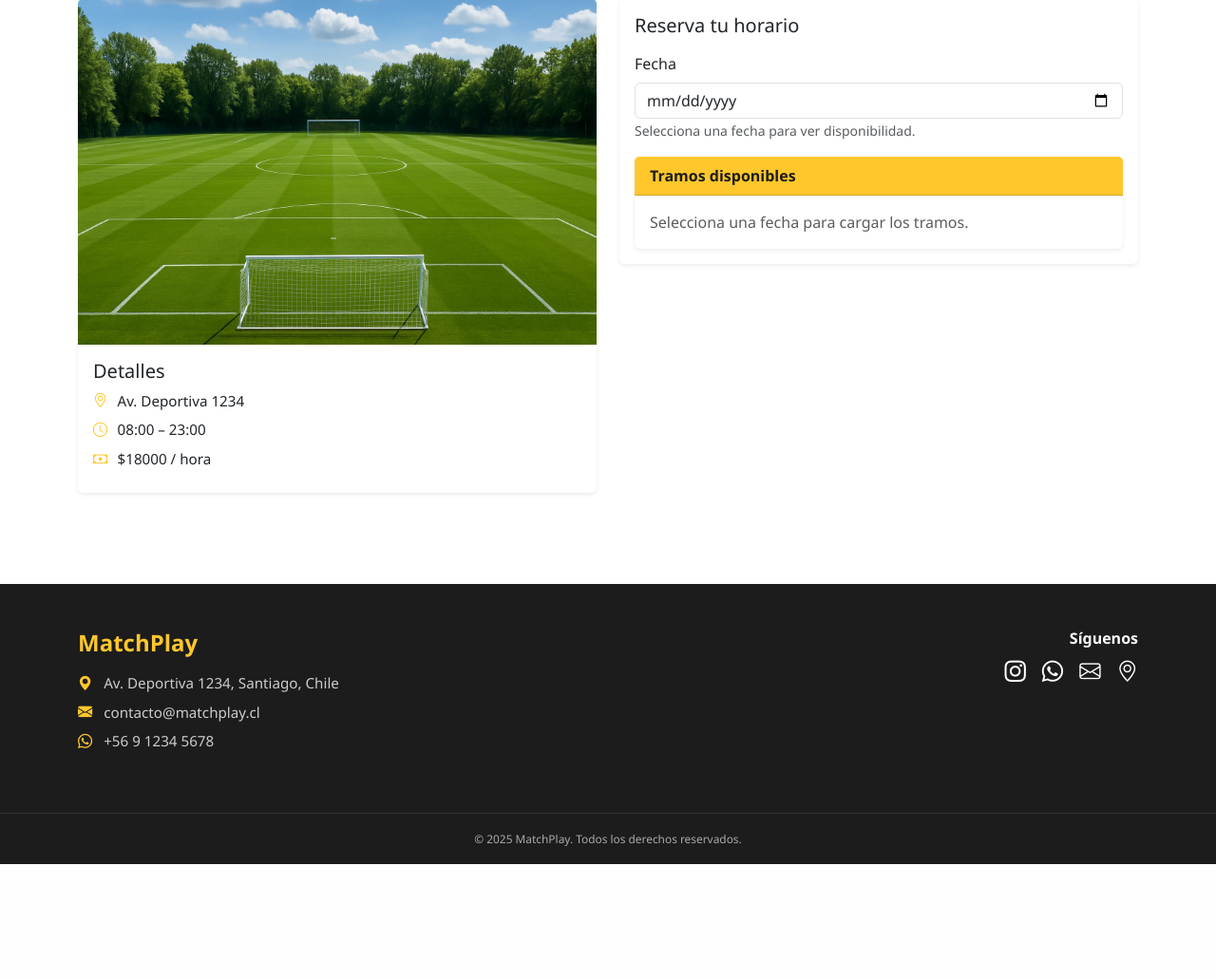
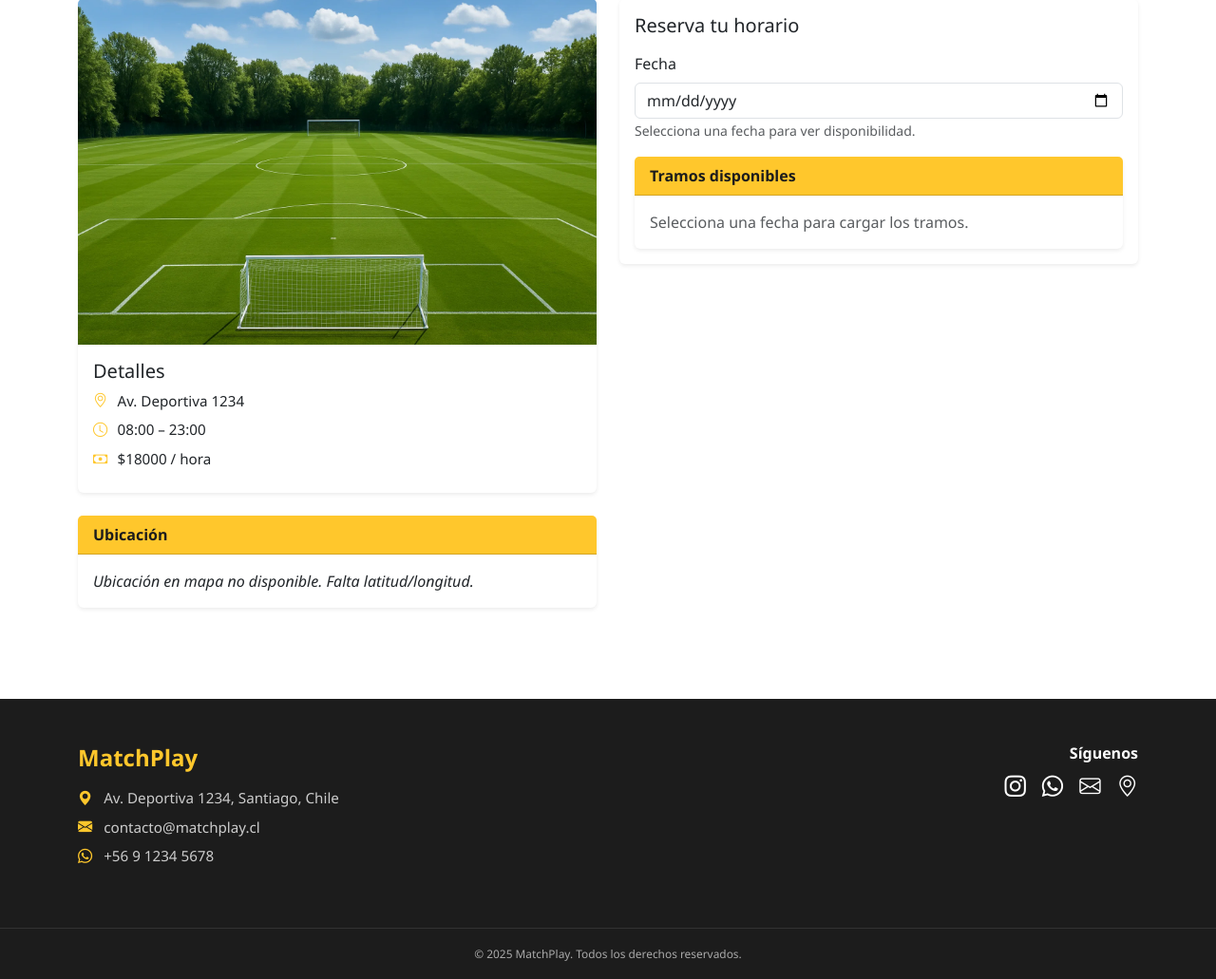
Before and after one commit to priscila-espinoza333/ProyectoCapstone, a Django app: page /canchas/1/ in a window 1280 px wide. Shown: the part 348-1379 px from the top of the page at 95% size. Before the commit the page ends 1258 px from the top, so only its background shows below. Run offline with Django 5.2, Linux system fonts and the light colour scheme; data comes from the database, SQL or seed files in the repository.

Commit message:
georeferenciacion de la cancha

```diff
--- a/config/settings.py
+++ b/config/settings.py
@@ -206,3 +206,7 @@ CELERY_BEAT_SCHEDULE = {
 
 CSRF_FAILURE_VIEW = "core.views_errors.csrf_failure"
 EMAIL_BACKEND = "django.core.mail.backends.console.EmailBackend"
+
+
+# Aumentar límite de campos que acepta Django en un POST
+DATA_UPLOAD_MAX_NUMBER_FIELDS = 5000  # o 10000 si quieres ir sobrado
--- a/core/models.py
+++ b/core/models.py
@@ -79,6 +79,20 @@ class Cancha(models.Model):
 
     creado_en = models.DateTimeField(auto_now_add=True)
     actualizado_en = models.DateTimeField(auto_now=True)
+    latitud = models.DecimalField(
+        max_digits=9,
+        decimal_places=6,
+        blank=True,
+        null=True,
+        help_text="Latitud en formato decimal, ej: -33.448890"
+    )
+    longitud = models.DecimalField(
+        max_digits=9,
+        decimal_places=6,
+        blank=True,
+        null=True,
+        help_text="Longitud en formato decimal, ej: -70.669265"
+    )
 
     class Meta:
         verbose_name = "Cancha"
--- a/core/templates/core/canchas/detalle.html
+++ b/core/templates/core/canchas/detalle.html
@@ -1,8 +1,17 @@
 {% extends "core/base.html" %}
 {% load static %}
+
 {% block title %}{{ cancha.nombre }} | {{ cancha.recinto.nombre }}{% endblock %}
 
 {% block content %}
+<!-- Leaflet CSS (se puede cargar dentro del body sin problema) -->
+<link
+  rel="stylesheet"
+  href="https://unpkg.com/leaflet@1.9.4/dist/leaflet.css"
+  integrity="sha256-p4NxAoJBhIIN+hmNHrzRCf9tD/miZyoHS5obTRR9BMY="
+  crossorigin=""
+/>
+
 <div class="container py-5">
 
   <!-- Encabezado -->
@@ -17,7 +26,7 @@
   </div>
 
   <div class="row g-4">
-    <!-- Columna izquierda: info + reservas del día -->
+    <!-- Columna izquierda: info + reservas del día + mapa -->
     <div class="col-md-6">
       <div class="card shadow-sm border-0">
         <img src="{% static 'core/img/canchafut.webp' %}" class="card-img-top" alt="Foto de {{ cancha.nombre }}">
@@ -30,6 +39,25 @@
           </ul>
         </div>
       </div>
+
+      {% if cancha.latitud and cancha.longitud %}
+      <div class="card shadow-sm border-0 mt-4">
+        <div class="card-header card-header-gold">Ubicación</div>
+        <div class="card-body">
+          <p class="mb-2">
+            <strong>Dirección:</strong> {{ cancha.recinto.direccion }}
+          </p>
+          <div id="map" style="height: 350px; width: 100%; border-radius: 8px;"></div>
+        </div>
+      </div>
+      {% else %}
+      <div class="card shadow-sm border-0 mt-4">
+        <div class="card-header card-header-gold">Ubicación</div>
+        <div class="card-body">
+          <p class="mb-0"><em>Ubicación en mapa no disponible. Falta latitud/longitud.</em></p>
+        </div>
+      </div>
+      {% endif %}
 
       {% if reservas_del_dia %}
       <div class="card shadow-sm border-0 mt-4">
@@ -98,7 +126,7 @@
                   {% endfor %}
                 </div>
 
-                <!-- 🚀 AQUÍ VA TU FORMULARIO -->
+                <!-- 🚀 FORMULARIO PARA AÑADIR AL CARRITO -->
                 <form method="post" action="{% url 'agregar_reserva' cancha.id %}" id="form-carrito" class="mt-3">
                   {% csrf_token %}
                   <input type="hidden" name="inicio" id="sel-inicio">
@@ -116,7 +144,7 @@
                     </div>
                   </div>
                 </form>
-                <!-- 🚀 FIN DEL FORMULARIO -->
+                <!-- 🚀 FIN FORMULARIO -->
 
                 <small class="text-muted d-block mt-2">
                   Puedes seleccionar <strong>1</strong> tramo o <strong>2 consecutivos</strong>.
@@ -137,6 +165,13 @@
 {% endblock %}
 
 {% block extra_js %}
+  <!-- Leaflet JS -->
+  <script
+    src="https://unpkg.com/leaflet@1.9.4/dist/leaflet.js"
+    integrity="sha256-20nQCchB9co0qIjJZRGuk2/Z9VM+kNiyxNV1lvTlZBo="
+    crossorigin=""
+  ></script>
+
   <script>
     document.addEventListener('DOMContentLoaded', function(){
       const fecha = document.getElementById('fecha');
@@ -152,5 +187,29 @@
       }
     });
   </script>
+
+  {% if cancha.latitud and cancha.longitud %}
+  <script>
+  document.addEventListener("DOMContentLoaded", function () {
+    // Convertir string → número JS con punto decimal
+    var lat = parseFloat("{{ cancha.latitud }}".replace(",", "."));
+    var lng = parseFloat("{{ cancha.longitud }}".replace(",", "."));
+
+    var map = L.map("map").setView([lat, lng], 16);
+
+    L.tileLayer("https://{s}.tile.openstreetmap.org/{z}/{x}/{y}.png", {
+      maxZoom: 19,
+      attribution:
+        '&copy; <a href="https://www.openstreetmap.org/copyright">OpenStreetMap</a>'
+    }).addTo(map);
+
+    L.marker([lat, lng])
+      .addTo(map)
+      .bindPopup("{{ cancha.nombre|escapejs }}")
+      .openPopup();
+  });
+  </script>
+  {% endif %}
+
   <script src="{% static 'core/js/cancha_detalle.js' %}"></script>
 {% endblock %}
```
Also changed, not shown: core/migrations/0010_cancha_latitud_cancha_longitud.py (added).
